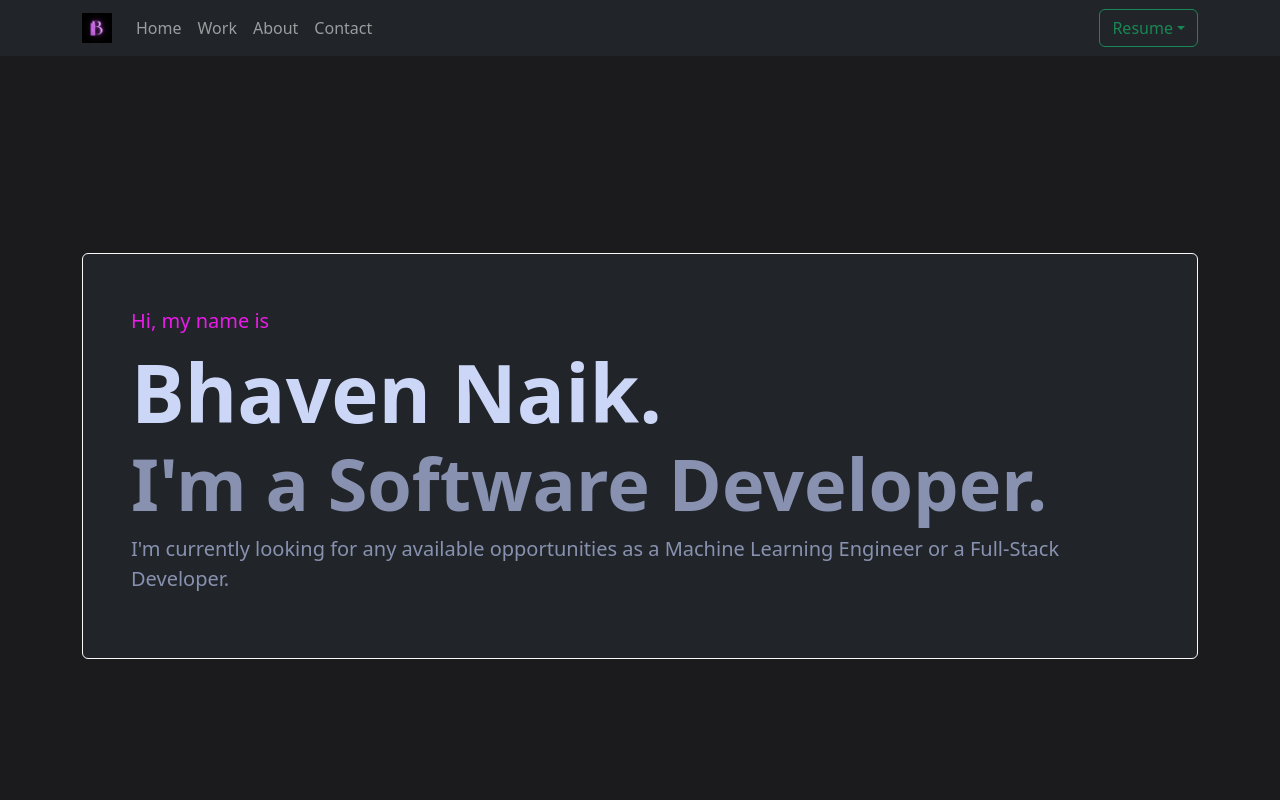
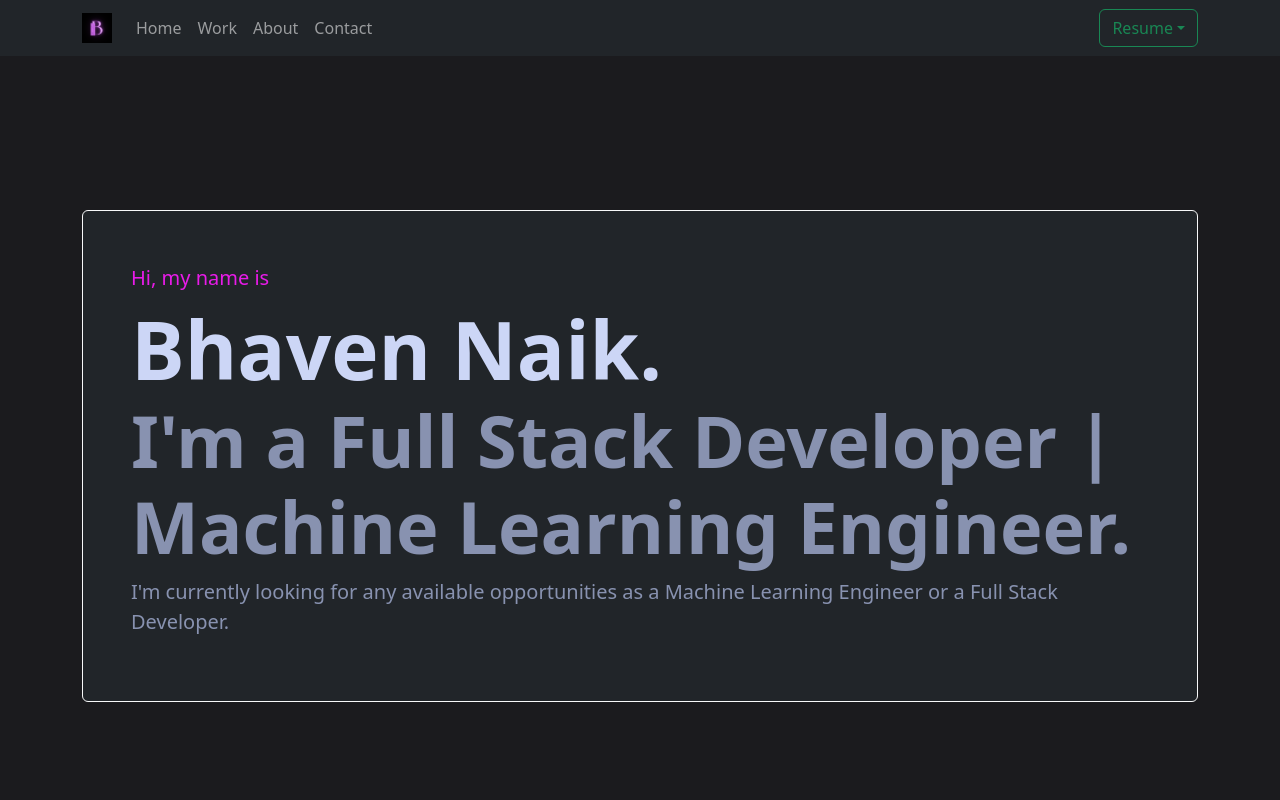
Before and after one commit to bhaven123/my-react-portfolio, a React (Create React App) app: page / in a window 1280 px wide. Shown: the top 800 px of the page. Built offline with nearby package versions, Linux system fonts and the light colour scheme.

Commit message:
minor fixes

```diff
--- a/src/components/pages/Home.js
+++ b/src/components/pages/Home.js
@@ -16,11 +16,11 @@ const Home = () => {
           Bhaven Naik.
         </h1>
         <h2 className="fw-bolder display-2" style={{ color: "#8892b0" }}>
-          I'm a Software Developer.
+          I'm a Full Stack Developer | Machine Learning Engineer.
         </h2>
         <p className="fs-5" style={{ color: "#8892b0" }}>
           I'm currently looking for any available opportunities as a Machine
-          Learning Engineer or a Full-Stack Developer.
+          Learning Engineer or a Full Stack Developer.
         </p>
       </Card>
     </Container>
```
